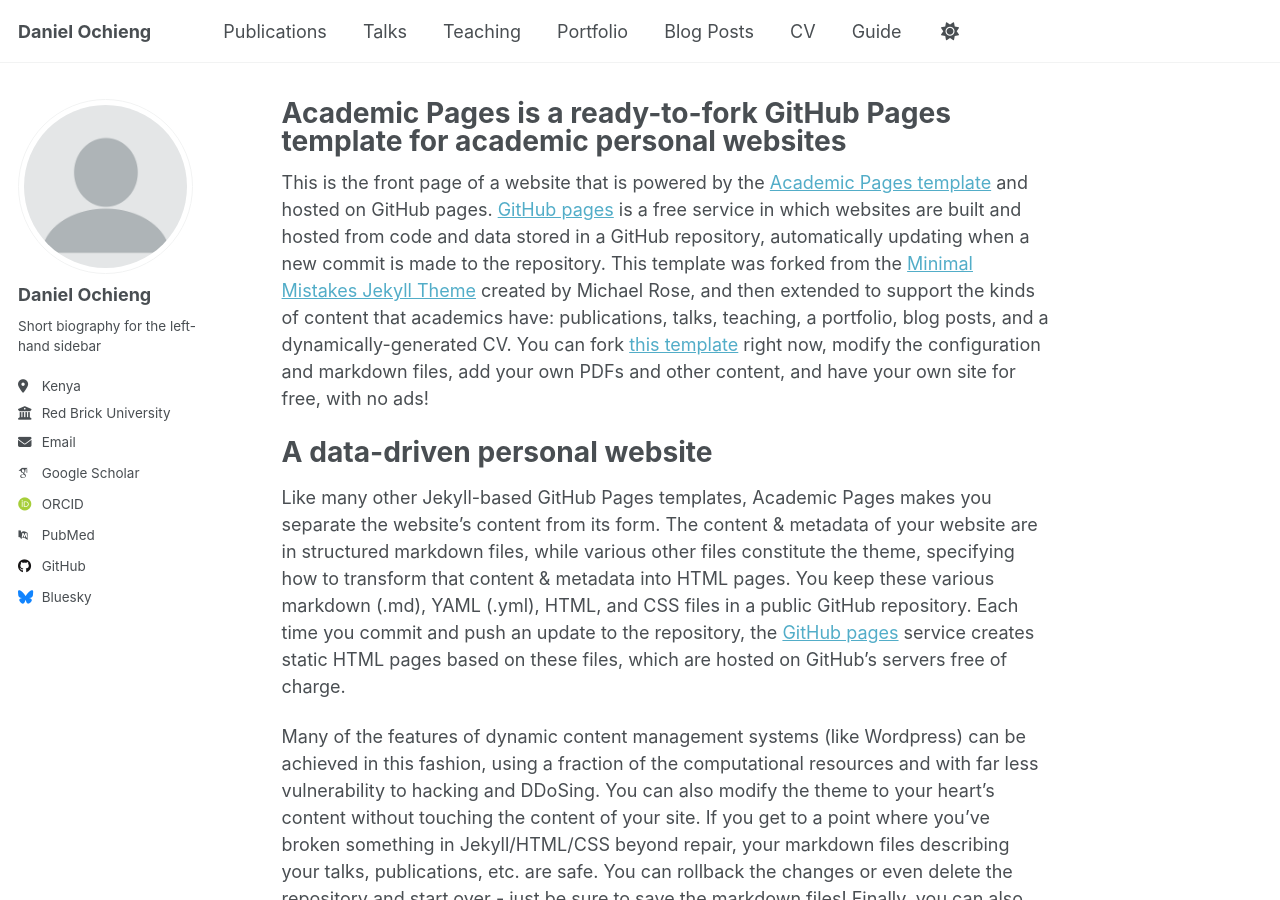
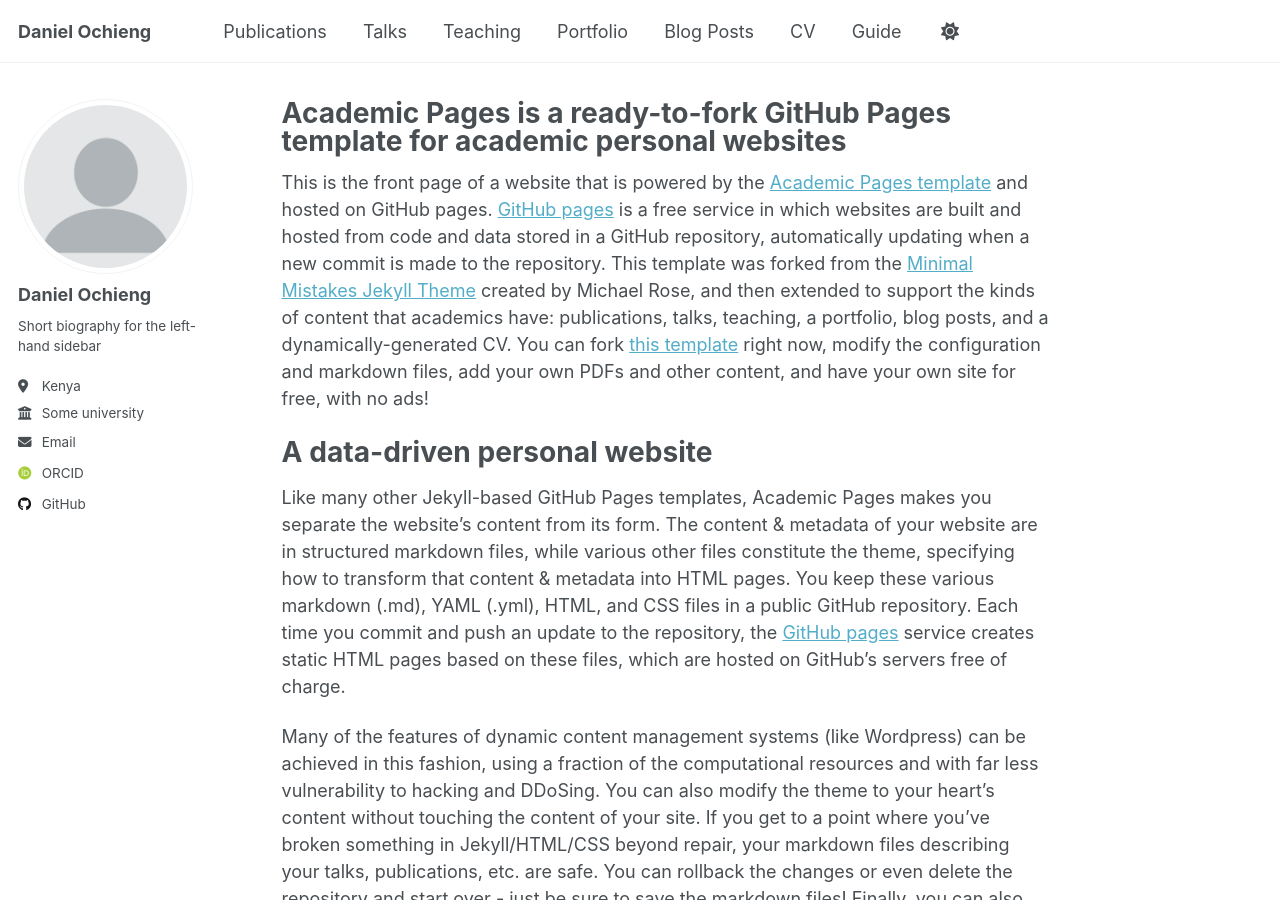
Before and after one commit to Daniel-Ochieng/Daniel-Ochieng.github.io, a Jekyll site: the page built from _pages/about.md, in a window 1280 px wide and 900 px high. Built offline with Jekyll 4.4.1, drawn with Linux system fonts in a browser that asks for light colours; some web fonts are replaced; a file with an impossible date is left out.

Commit message:
Update _config.yml

```diff
--- a/_config.yml
+++ b/_config.yml
@@ -27,18 +27,18 @@
   pronouns         : # example: "she/her"
   bio              : "Short biography for the left-hand sidebar"
   location         : "Kenya"
-  employer         : "Red Brick University"
+  employer         : "Some university"
   uri              : # URL
   email            : "owinodan2011@gmail.com"
 
   # Academic websites
   academia         : # URL
   arxiv            : # URL - Update with the correct link to your profile
-  googlescholar    : "https://scholar.google.com/citations?user=PS_CX0AAAAAJ"
+  googlescholar    : #"https://scholar.google.com/citations?user=PS_CX0AAAAAJ"
   impactstory      : # URL
-  orcid            : "http://orcid.org/yourorcidurl"
+  orcid            : "https://orcid.org/0000-0002-1023-5028"
   semantic         : # URL
-  pubmed           : "https://www.ncbi.nlm.nih.gov/pubmed/?term=john+snow"
+  pubmed           : #"https://www.ncbi.nlm.nih.gov/pubmed/?term=john+snow"
   researchgate     : # URL
   scopus           : # URL
 
@@ -46,12 +46,12 @@
   bitbucket        : # Username - Update with your username on the site
   codepen          : # Username
   dribbble         : # Username
-  github           : "academicpages"
+  github           : "Daniel-Ochieng"
   kaggle           : # Username
   stackoverflow    : # User number or user number and name (i.e., use "1" or "1/jeff-atwood")
 
   # Social media
-  bluesky          : "bsky.app" # Replace this with you Bluesky username
+  bluesky          : #"bsky.app" # Replace this with you Bluesky username
   facebook         : # Username
   flickr           : # Username
   foursquare       : # Username
@@ -83,7 +83,7 @@
   manuscripts:
     title: 'Journal Articles'
   conferences:
-    title: 'Conference Papers'
+    title: 'Journal Preprints'
 
 # Site Settings
 teaser                   :  # filename of teaser fallback teaser image placed in /images/, .e.g. "500x300.png"
```
